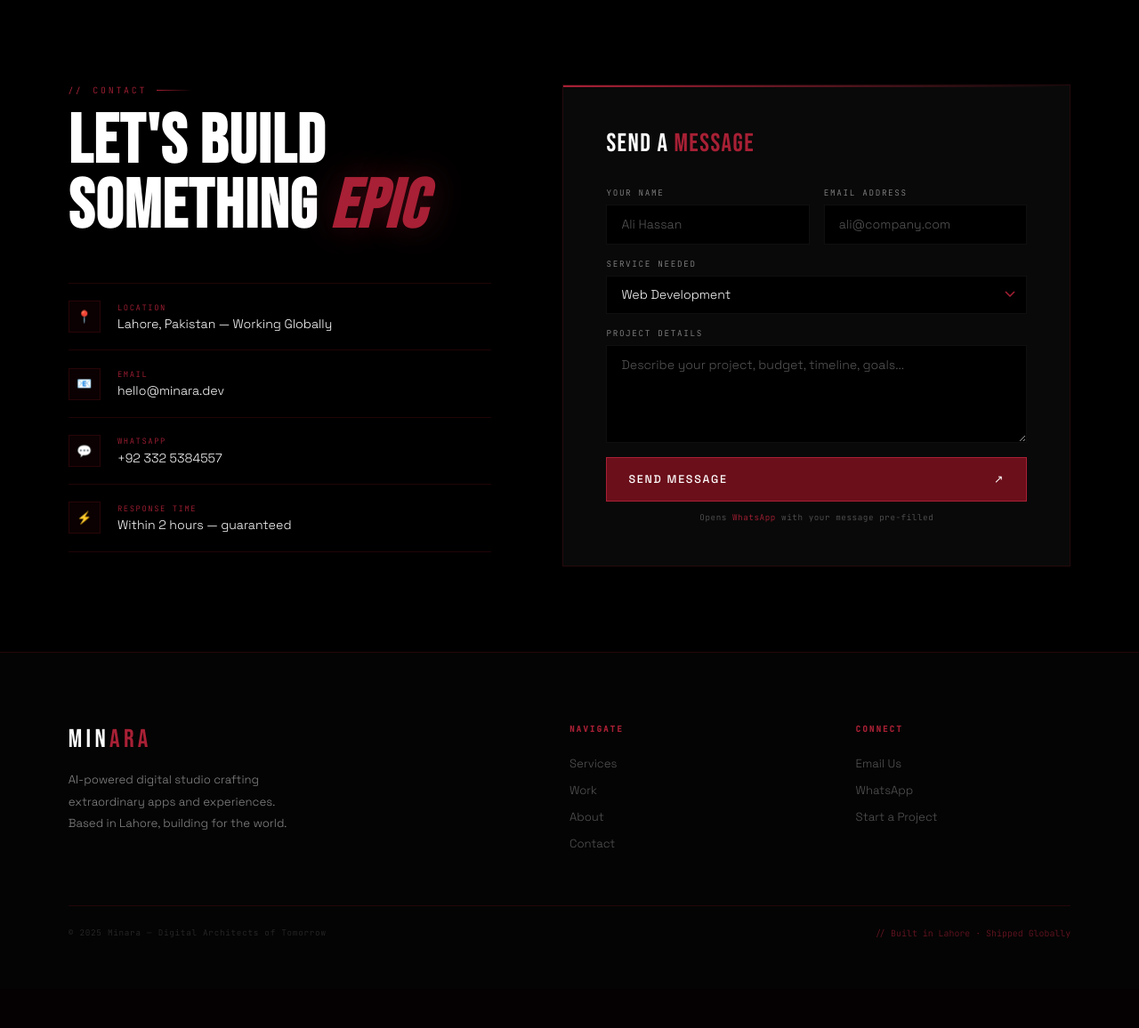
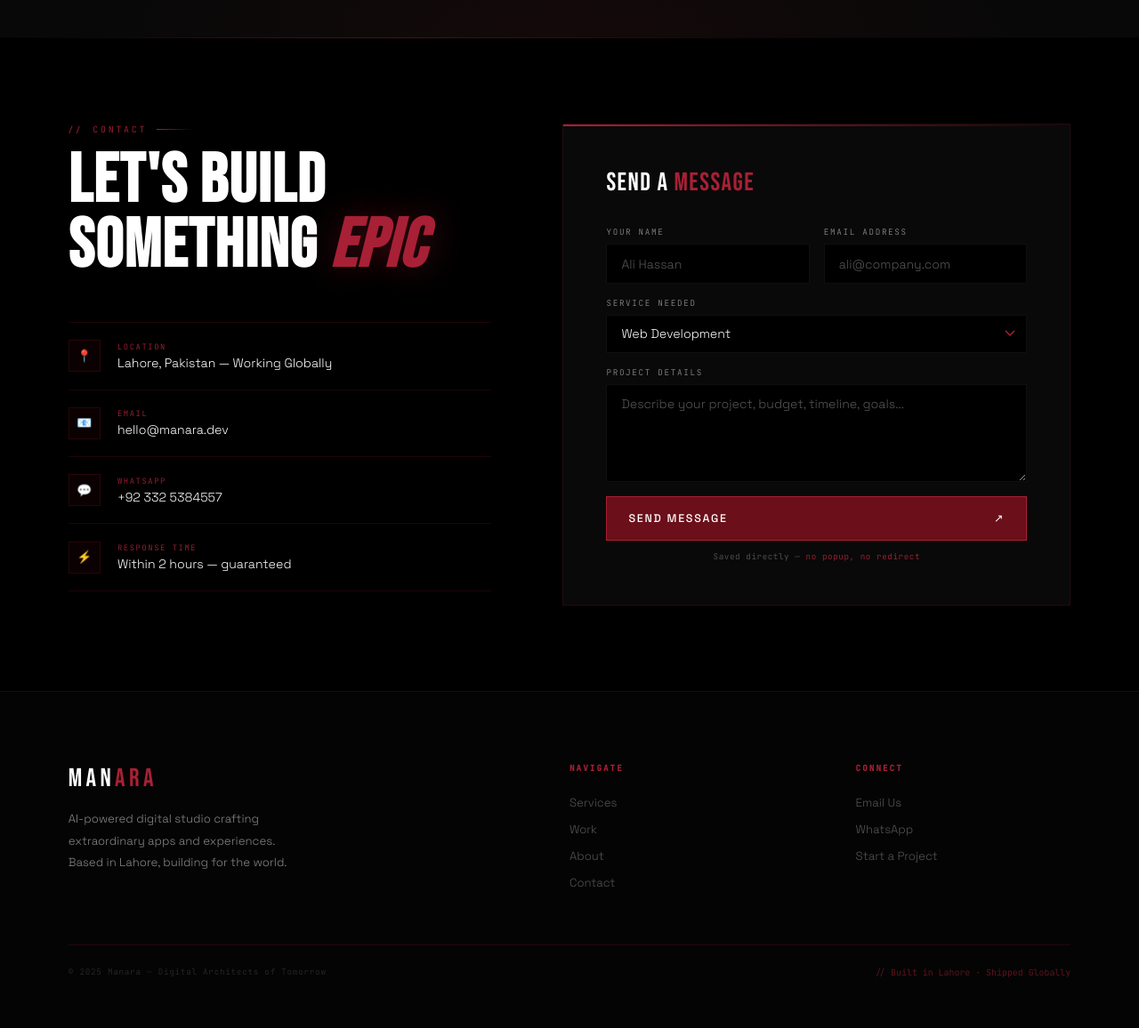
Before and after one commit to asimaija/minara_project, a Django app: page / in a window 1280 px wide. Shown: the part 5101-6257 px from the top of the page at 89% size. Before the commit the page ends 6156 px from the top, so only its background shows below. Run offline with Django 5.2, Linux system fonts and the light colour scheme; data comes from the database, SQL or seed files in the repository; data that the repository does not hold is empty.

Commit message:
Rename Minara to Manara, WhatsApp form, more stars, slower stars, fix missile zone

```diff
--- a/core/templates/core/home.html
+++ b/core/templates/core/home.html
@@ -3,14 +3,14 @@
 <head>
 <meta charset="UTF-8">
 <meta name="viewport" content="width=device-width, initial-scale=1.0">
-<title>Minara — AI Digital Studio</title>
+<title>Manara — AI Digital Studio</title>
 {% load static %}
 {% load custom_filters %}
 <link rel="preconnect" href="https://fonts.googleapis.com">
 <link href="https://fonts.googleapis.com/css2?family=Space+Grotesk:wght@300;400;500;600;700&family=Bebas+Neue&family=JetBrains+Mono:wght@300;400;500&display=swap" rel="stylesheet">
 <style>
 /* ═══════════════════════════════════════════════════
-   MINARA — 3D TECH REDESIGN
+   MANARA — 3D TECH REDESIGN
    Palette: Pure Black · Deep Maroon · Sharp White
 ═══════════════════════════════════════════════════ */
 :root {
@@ -946,14 +941,13 @@
 <body>
 
 <!-- CUSTOM CURSOR -->
-<canvas id="page-stars-canvas" style="position:fixed;top:0;left:0;width:100%;height:100%;pointer-events:none;z-index:0;opacity:0.7;"></canvas>
 <div class="custom-cursor" id="cursor"></div>
 <div class="cursor-dot" id="cursor-dot"></div>
 <div class="cursor-trail" id="cursor-trail"></div>
 
 <!-- LOADER -->
 <div id="loader">
-  <div class="ld-logo">Min<span>ara</span></div>
+  <div class="ld-logo">Man<span>ara</span></div>
   <div class="ld-sub">Initializing<span>_</span></div>
   <div class="ld-bar"><div class="ld-fill"></div></div>
 </div>
@@ -966,7 +960,7 @@
 
 <!-- NAV -->
 <nav id="nav">
-  <a href="#home" class="logo">Min<span>ara</span></a>
+  <a href="#home" class="logo">Man<span>ara</span></a>
   <ul class="nav-links">
     <li><a href="#services">Services</a></li>
     <li><a href="#work">Work</a></li>
@@ -982,8 +976,9 @@
 
   <div class="hero-content">
     <h1 class="hero-h1">
-      <span class="l1" id="hLine1">buildDigital</span>
-      <span class="l2" id="hLine2">future</span>
+      <span class="l1" id="hLine1">WE BUILD</span>
+      <span class="l2" id="hLine2">DIGITAL</span>
+      <span class="l3" id="hLine3">FUTURES.</span>
     </h1>
     <div class="hero-meta" id="heroMeta">
       <p class="hero-sub">Precision-crafted apps, AI platforms &amp; intelligent systems. <strong>50+ products shipped</strong> — zero compromises.</p>
@@ -1099,12 +1094,6 @@
       {% endif %}
     </div>
     {% endwith %}
-    {% empty %}
-    <div class="work-card-placeholder reveal" style="grid-column:1/-1;display:flex;flex-direction:column;align-items:center;justify-content:center;gap:1rem;padding:4rem 2rem;border:1px dashed rgba(107,15,26,0.35);background:rgba(107,15,26,0.04);min-height:220px;">
-      <div style="font-size:2.5rem;opacity:0.4;">🚀</div>
-      <div style="font-family:'Bebas Neue',sans-serif;font-size:1.3rem;letter-spacing:0.14em;color:var(--muted);opacity:0.6;">More Projects Coming Soon</div>
-      <div style="font-family:'JetBrains Mono',monospace;font-size:0.6rem;letter-spacing:0.2em;color:rgba(107,15,26,0.5);text-transform:uppercase;">// Space reserved · Add via admin dashboard</div>
-    </div>
     {% endfor %}
   </div>
 </section>
@@ -1115,11 +1104,11 @@
 <section class="about-section section-pad" id="about">
   <div class="about-grid">
     <div>
-      <div class="sec-eyebrow reveal">Why Minara</div>
+      <div class="sec-eyebrow reveal">Why Manara</div>
       <h2 class="sec-h reveal d1">Built Different.<br><em>Built Better.</em></h2>
       <p class="sec-sub reveal d2">A boutique AI-era studio from Lahore with a global mindset.</p>
       <div class="pillars reveal d2">
-        <div class="pillar"><div class="pillar-icon">🔥</div><div><h4>Obsessive Quality</h4><p>We review every commit, sweat every detail. If it ships from Minara, it's built right.</p></div></div>
+        <div class="pillar"><div class="pillar-icon">🔥</div><div><h4>Obsessive Quality</h4><p>We review every commit, sweat every detail. If it ships from Manara, it's built right.</p></div></div>
         <div class="pillar"><div class="pillar-icon">⚡</div><div><h4>Lightning Delivery</h4><p>Agile sprints, daily updates, transparent timelines. You'll never wonder what's happening.</p></div></div>
         <div class="pillar"><div class="pillar-icon">🧠</div><div><h4>AI-Native Thinking</h4><p>Intelligence is a first-class citizen from day one of design, not bolted on at the end.</p></div></div>
         <div class="pillar"><div class="pillar-icon">💬</div><div><h4>Always Reachable</h4><p>WhatsApp, Slack, or email — real-time comms always. We're your team, not a vendor.</p></div></div>
@@ -1127,9 +1116,9 @@
     </div>
     <div class="reveal from-right">
       <div class="terminal">
-        <div class="term-bar"><div class="term-dot r"></div><div class="term-dot y"></div><div class="term-dot g"></div><div class="term-title">minara_ai.py</div></div>
+        <div class="term-bar"><div class="term-dot r"></div><div class="term-dot y"></div><div class="term-dot g"></div><div class="term-title">manara_ai.py</div></div>
         <div class="term-body">
-          <div><span class="ck">class</span> <span class="cv">MinaraAI</span><span class="cw">:</span></div>
+          <div><span class="ck">class</span> <span class="cv">ManaraAI</span><span class="cw">:</span></div>
           <div>&nbsp;&nbsp;<span class="cm">"""AI studio. Lahore → World."""</span></div>
           <br>
           <div>&nbsp;&nbsp;<span class="ck">mission</span> <span class="cw">=</span> <span class="cs">"Build AI Futures"</span></div>
@@ -1180,7 +1169,7 @@
       <h2 class="sec-h reveal d1">Let's Build<br>Something <em>Epic</em></h2>
       <div class="cinfo reveal d2">
         <div class="ci-row"><div class="ci-icon">📍</div><div><div class="ci-lbl">Location</div><div class="ci-val">Lahore, Pakistan — Working Globally</div></div></div>
-        <div class="ci-row"><div class="ci-icon">📧</div><div><div class="ci-lbl">Email</div><div class="ci-val">hello@minara.dev</div></div></div>
+        <div class="ci-row"><div class="ci-icon">📧</div><div><div class="ci-lbl">Email</div><div class="ci-val">hello@manara.dev</div></div></div>
         <div class="ci-row"><div class="ci-icon">💬</div><div><div class="ci-lbl">WhatsApp</div><div class="ci-val">+92 332 5384557</div></div></div>
         <div class="ci-row"><div class="ci-icon">⚡</div><div><div class="ci-lbl">Response Time</div><div class="ci-val">Within 2 hours — guaranteed</div></div></div>
       </div>
@@ -1204,7 +1193,7 @@
         </div>
         <div class="fg"><label class="flbl">Project Details</label><textarea name="message" class="ftxt" placeholder="Describe your project, budget, timeline, goals..." required></textarea></div>
         <button type="submit" class="fsub" id="form-submit-btn"><span>Send Message</span><span>↗</span></button>
-        <div class="wa-note">Opens <span>WhatsApp</span> with your message pre-filled</div>
+        <div class="wa-note">Saved directly — <span>no popup, no redirect</span></div>
       </form>
       <div id="form-success">
         <div class="fs-icon">✓</div>
@@ -1219,7 +1208,7 @@
 <footer>
   <div class="footer-inner">
     <div class="fbrand">
-      <a href="#home" class="flogo">Min<span>ara</span></a>
+      <a href="#home" class="flogo">Man<span>ara</span></a>
       <p>AI-powered digital studio crafting extraordinary apps and experiences. Based in Lahore, building for the world.</p>
     </div>
     <div class="fcol">
@@ -1229,13 +1218,13 @@
     </div>
     <div class="fcol">
       <h5>Connect</h5>
-      <a href="mailto:hello@minara.dev">Email Us</a>
+      <a href="mailto:hello@manara.dev">Email Us</a>
       <a href="https://wa.me/923325384557" target="_blank">WhatsApp</a>
       <a href="#contact">Start a Project</a>
     </div>
   </div>
   <div class="footer-copy">
-    <span class="fc-l">© 2025 Minara — Digital Architects of Tomorrow</span>
+    <span class="fc-l">© 2025 Manara — Digital Architects of Tomorrow</span>
     <span class="fc-r">// Built in Lahore · Shipped Globally</span>
   </div>
 </footer>
@@ -1250,13 +1239,13 @@
   <div class="chat-head">
     <div class="chat-avatar">🤖</div>
     <div>
-      <div class="chat-head-name">Minara AI</div>
+      <div class="chat-head-name">Manara AI</div>
       <div class="chat-status"><div class="status-dot"></div><span>Online — instant replies</span></div>
     </div>
     <button id="chat-close">✕</button>
   </div>
   <div class="chat-msgs" id="chat-msgs">
-    <div class="chat-msg bot">👋 Hello! I'm <strong>Minara AI</strong> — ask me anything about our services, pricing, or portfolio!</div>
+    <div class="chat-msg bot">👋 Hello! I'm <strong>Manara AI</strong> — ask me anything about our services, pricing, or portfolio!</div>
   </div>
   <div class="chat-suggestions">
     <button class="chat-pill" onclick="sendSug(this)">💰 Pricing</button>
@@ -1271,71 +1260,6 @@
     <button id="chat-send">➤</button>
   </div>
 </div>
-
-<script>
-/* ── FULL-PAGE BACKGROUND STARS (pink + silver + white) ── */
-(function(){
-  const cv = document.getElementById('page-stars-canvas');
-  if(!cv) return;
-  const cx = cv.getContext('2d');
-  let W, H, stars = [], raf;
-
-  function resize(){
-    W = cv.width  = window.innerWidth;
-    H = cv.height = window.innerHeight;
-  }
-
-  function mkStars(){
-    stars = [];
-    const count = Math.floor((W * H) / 1800); // density relative to screen
-    for(let i = 0; i < count; i++){
-      const hueRoll = Math.random();
-      const hue = hueRoll < 0.28 ? 'pink' : hueRoll < 0.54 ? 'silver' : hueRoll < 0.62 ? 'maroon' : 'white';
-      stars.push({
-        x: Math.random() * W,
-        y: Math.random() * H,
-        r: 0.15 + Math.random() * 0.8,
-        baseA: 0.25 + Math.random() * 0.55,
-        phase: Math.random() * Math.PI * 2,
-        speed: 0.3 + Math.random() * 0.9,
-        hue
-      });
-    }
-  }
-
-  let t = 0;
-  function draw(){
-    cx.clearRect(0, 0, W, H);
-    t += 0.016;
-    stars.forEach(s => {
-      const twinkle = 0.5 + 0.5 * Math.sin(t * s.speed + s.phase);
-      const a = s.baseA * (0.35 + 0.65 * twinkle);
-      cx.beginPath();
-      cx.arc(s.x, s.y, s.r, 0, Math.PI * 2);
-      if(s.hue === 'pink'){
-        cx.fillStyle = `rgba(255,140,185,${a})`;
-        if(s.r > 0.6){ cx.shadowBlur = 4; cx.shadowColor = `rgba(255,100,170,0.7)`; }
-      } else if(s.hue === 'silver'){
-        cx.fillStyle = `rgba(195,215,235,${a * 0.85})`;
-        if(s.r > 0.6){ cx.shadowBlur = 3; cx.shadowColor = `rgba(180,205,240,0.5)`; }
-      } else if(s.hue === 'maroon'){
-        cx.fillStyle = `rgba(190,42,65,${a * 0.8})`;
-        cx.shadowBlur = 5; cx.shadowColor = `rgba(196,42,66,0.6)`;
-      } else {
-        cx.fillStyle = `rgba(255,255,255,${a})`;
-        cx.shadowBlur = s.r > 0.6 ? 2 : 0; cx.shadowColor = 'rgba(255,255,255,0.4)';
-      }
-      cx.fill(); cx.shadowBlur = 0;
-    });
-    raf = requestAnimationFrame(draw);
-  }
-
-  resize();
-  mkStars();
-  draw();
-  window.addEventListener('resize', () => { resize(); mkStars(); });
-})();
-</script>
 
 <script>
 /* ── CUSTOM CURSOR ── */
@@ -1387,21 +1311,21 @@
 
   /* ── LAYER 1: Deep Star Field (3 depth layers) ── */
   const STAR_LAYERS = [
-    { count: 420, rMin: 0.15, rMax: 0.55, speed: 0.006, alpha: 0.30 },
-    { count: 260, rMin: 0.3,  rMax: 0.85, speed: 0.012, alpha: 0.52 },
-    { count: 100, rMin: 0.6,  rMax: 1.5,  speed: 0.022, alpha: 0.90 }
+    { count: 900, rMin: 0.2, rMax: 0.7,  speed: 0.002, alpha: 0.35 },
+    { count: 500, rMin: 0.4, rMax: 1.0,  speed: 0.004, alpha: 0.55 },
+    { count: 200, rMin: 0.7, rMax: 2.2,  speed: 0.006, alpha: 0.95 }
   ];
   let starLayers = [];
 
   /* ── ASTRONAUT STARS: a handful of large glowing drifters ── */
   let astroStars = [];
   function mkAstroStars(){
-    astroStars = Array.from({ length: 7 }, () => ({
+    astroStars = Array.from({ length: 18 }, () => ({
       x: Math.random() * w,
       y: Math.random() * h,
       r: 2.2 + Math.random() * 2.2,
-      vx: (Math.random() - 0.5) * 0.18,
-      vy: (Math.random() - 0.5) * 0.12,
+      vx: (Math.random() - 0.5) * 0.04,
+      vy: (Math.random() - 0.5) * 0.03,
       twinkle: Math.random() * Math.PI * 2,
       twinkleSpeed: 0.6 + Math.random() * 0.8,
       hue: Math.random() < 0.5 ? 'white' : 'maroon'
@@ -1438,14 +1362,14 @@
       for(let i = 0; i < cfg.count; i++){
         arr.push({
           x: Math.random() * w,
-          y: Math.random() * h * 4,  /* full scroll height */
+          y: Math.random() * h,  /* fill visible canvas */
           r: cfg.rMin + Math.random() * (cfg.rMax - cfg.rMin),
           baseAlpha: cfg.alpha * (0.4 + Math.random() * 0.6),
           twinkleOffset: Math.random() * Math.PI * 2,
           twinkleSpeed: 0.4 + Math.random() * 1.2,
           speed: cfg.speed,
-          /* color: most white/silver, some pink, some cool-tinted, rare maroon */
-          hue: Math.random() < 0.08 ? 'maroon' : Math.random() < 0.20 ? 'pink' : Math.random() < 0.20 ? 'silver' : Math.random() < 0.10 ? 'cool' : 'white'
+          /* color: most white, some cool-tinted, rare maroon */
+          hue: Math.random() < 0.08 ? 'maroon' : Math.random() < 0.15 ? 'cool' : 'white'
         });
       }
       return { cfg, arr };
@@ -1472,8 +1396,9 @@
     missileIdx++;
 
     // Create floating tech label DOM element
-    const startX = Math.random() * w * 0.8;
-    const startY = Math.random() * h * 0.4;
+    // Spawn only in right half (free space), away from the hero text on the left
+    const startX = w * 0.55 + Math.random() * w * 0.42;
+    const startY = Math.random() * h * 0.85;
     const label = document.createElement('div');
     label.className = 'missile-tech-label';
     label.textContent = tech;
@@ -1594,12 +1519,6 @@
       ctx.fillStyle = `rgba(168,32,53,${a})`;
       // glow for maroon stars
       ctx.shadowBlur = 6; ctx.shadowColor = 'rgba(196,42,66,0.6)';
-    } else if(s.hue === 'pink'){
-      ctx.fillStyle = `rgba(255,150,190,${a})`;
-      ctx.shadowBlur = s.r > 0.8 ? 5 : 0; ctx.shadowColor = 'rgba(255,120,180,0.7)';
-    } else if(s.hue === 'silver'){
-      ctx.fillStyle = `rgba(192,210,230,${a * 0.85})`;
-      ctx.shadowBlur = s.r > 1.0 ? 4 : 0; ctx.shadowColor = 'rgba(180,200,240,0.5)';
     } else if(s.hue === 'cool'){
       ctx.fillStyle = `rgba(180,200,255,${a * 0.7})`;
       ctx.shadowBlur = 0;
@@ -1781,7 +1700,7 @@
     // Layer 1: Stars
     starLayers.forEach((layer, li) => {
       layer.arr.forEach(s => {
-        s.x += layer.cfg.speed * (li + 1) * 0.15;
+        s.x += layer.cfg.speed * (li + 1) * 0.04;
         if(s.x > w) s.x = 0;
         drawStar(s, li * 1.2);
       });
@@ -1851,21 +1770,7 @@
   requestAnimationFrame(tick);
 })();
 
-/* ── HERO ENTRANCE ── */
-(function(){
-  const delay = 2.4;
-  function show(el, d){
-    if(!el) return;
-    setTimeout(() => {
-      el.style.transition = 'opacity .8s cubic-bezier(.16,1,.3,1), transform .8s cubic-bezier(.16,1,.3,1)';
-      el.style.opacity = '1'; el.style.transform = 'none';
-    }, (delay + d) * 1000);
-  }
-  show(document.getElementById('hLine1'), 0);
-  show(document.getElementById('hLine2'), 0.22);
-  show(document.getElementById('heroMeta'), 0.40);
-  show(document.getElementById('heroBtns'), 0.55);
-})();
+/* Hero entrance animations removed */
 
 /* ── NAV SCROLL ── */
 window.addEventListener('scroll', () =>
@@ -1923,27 +1828,13 @@
   if(!form) return;
   form.addEventListener('submit', function(e){
     e.preventDefault();
-    const name    = (form.querySelector('[name="name"]')?.value || '').trim();
-    const email   = (form.querySelector('[name="email"]')?.value || '').trim();
-    const service = (form.querySelector('[name="service"]')?.value || '').trim();
-    const message = (form.querySelector('[name="message"]')?.value || '').trim();
-
-    const waText =
-      `Hi Minara! 👋\n\n` +
-      `*Name:* ${name}\n` +
-      `*Email:* ${email}\n` +
-      `*Service:* ${service}\n\n` +
-      `*Project Details:*\n${message}\n\n` +
-      `_Sent from minara.dev contact form_`;
-
-    const waURL = `https://wa.me/923325384557?text=${encodeURIComponent(waText)}`;
-    window.open(waURL, '_blank');
-
-    // Show success state after opening WhatsApp
-    setTimeout(() => {
-      form.style.display = 'none';
-      success.style.display = 'block';
-    }, 400);
+    const name    = form.querySelector('[name="name"]').value.trim();
+    const email   = form.querySelector('[name="email"]').value.trim();
+    const service = form.querySelector('[name="service"]').value.trim();
+    const message = form.querySelector('[name="message"]').value.trim();
+    const text = `Hi Manara! 👋%0A%0A*Name:* ${encodeURIComponent(name)}%0A*Email:* ${encodeURIComponent(email)}%0A*Service:* ${encodeURIComponent(service)}%0A%0A*Project Details:*%0A${encodeURIComponent(message)}`;
+    window.open(`https://wa.me/923325384557?text=${text}`, '_blank');
+    form.style.display = 'none'; success.style.display = 'block';
   });
 })();
 
```
Also changed, not shown: other parts of core/templates/core/home.html (+12 -17 lines).
